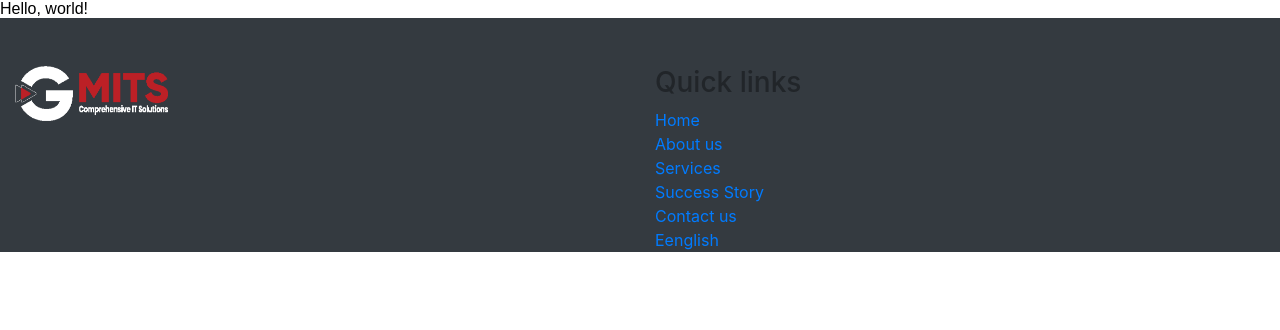
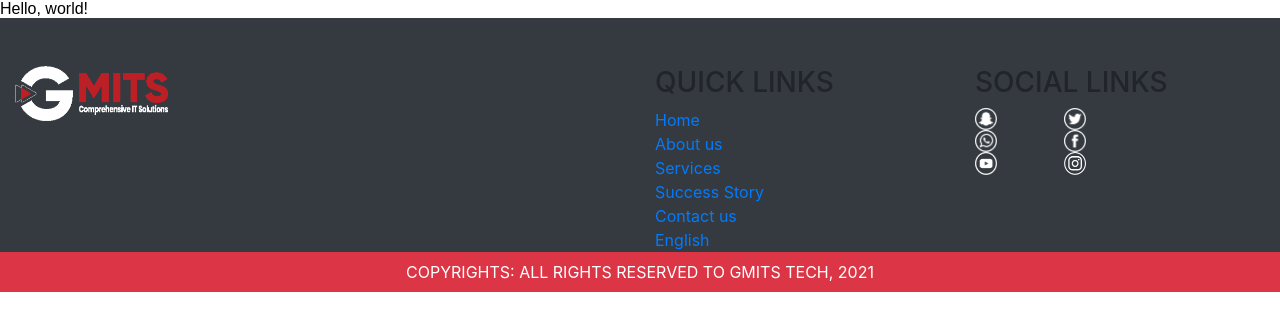
Before and after one commit to zohaibmalikie/Landing-page, a plain HTML site: page footer.html in a window 1280 px wide. Drawn offline with nearby package versions, Linux system fonts and the light colour scheme.

Commit message:
footer added

```diff
--- a/footer.html
+++ b/footer.html
@@ -20,18 +20,34 @@
                 <img src="./assets/images/Image.png" alt="" class="w-25">
             </div>
             <div class="col-lg-3 col-md-3 col-sm-6">
-                <h3 class="">Quick links</h3>
+                <h3 class="text-uppercase">Quick links</h3>
                 <div>
                     <a href="#">Home</a>
                     <a href="#">About us</a>
                     <a href="#">Services</a>
                     <a href="#">Success Story</a>
                     <a href="#">Contact us</a>
-                    <a href="#">Eenglish</a>
+                    <a href="#">English</a>
                 </div>
             </div>
-            <div class="col-lg-3 col-md-3 col-sm-6"></div>
-            <div class="col-lg-3 col-md-3 col-sm-6"></div>
+            <div class="col-lg-3 col-md-3 col-sm-6">
+              <h3 class="text-uppercase">Social Links</h3>
+              <div class="d-flex">
+               <div>
+                 <img src="./assets/images/snapchat.png" alt="Snapchat Image" class="w-25">
+                 <img src="./assets/images/watsapp.png" alt="Whatsapp Image" class="w-25">
+                 <img src="./assets/images/youtube.png" alt="Youtube Image" class="w-25">
+               </div>
+               <div>
+                 <img src="./assets/images/twitter.png" alt="Twitter Image" class="w-25">
+                 <img src="./assets/images/facebook.png" alt="Facebook Image" class="w-25">
+                 <img src="./assets/images/insta.png" alt="Insta Image" class="w-25">
+               </div>
+              </div>
+            </div>
+            <div class="col-lg-12 col-md-12 col-sm-12 bg-danger text-center">
+              <div class="text-uppercase text-white p-2">Copyrights: All rights Reserved to Gmits tech, 2021</div>
+            </div>
 
         </div>
     </footer>
```
